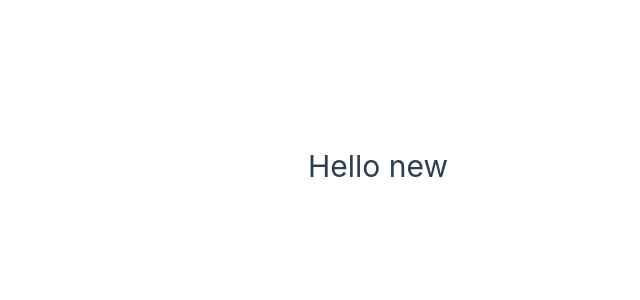
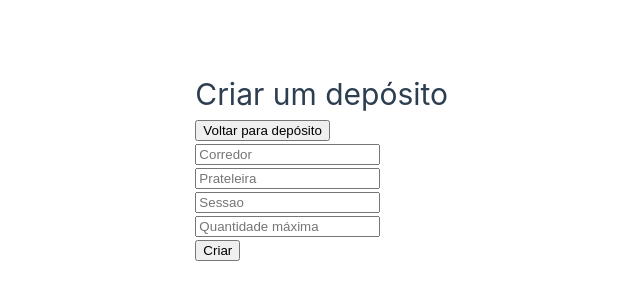
Before and after one commit to nycolexavier/agiliza, a Vue app: page /dashboard/deposito/new in a window 1280 px wide. Shown: the part 234-534 px from the top of the page, without its empty margins (192-832 px from the left). Built offline with nearby package versions, Linux system fonts and the light colour scheme; the HTML template or start-up script is replaced by a standard one.

Commit message:
feat: get e post do deposito

```diff
--- a/db.json
+++ b/db.json
@@ -265,6 +265,48 @@
       "prateleira": "15",
       "sessao": "8",
       "quantidadeMaxima": 50
+    },
+    {
+      "id": "e41c",
+      "corredor": "",
+      "prateleira": "",
+      "sessao": "",
+      "quantidadeMaxima": ""
+    },
+    {
+      "id": "63db",
+      "corredor": "",
+      "prateleira": "",
+      "sessao": "",
+      "quantidadeMaxima": ""
+    },
+    {
+      "id": "2f6b",
+      "corredor": "A",
+      "prateleira": "31",
+      "sessao": "212",
+      "quantidadeMaxima": "22222"
+    },
+    {
+      "id": "aee2",
+      "corredor": "A",
+      "prateleira": "31",
+      "sessao": "212",
+      "quantidadeMaxima": "22222"
+    },
+    {
+      "id": "9c5e",
+      "corredor": "A",
+      "prateleira": "31",
+      "sessao": "212",
+      "quantidadeMaxima": "22222"
+    },
+    {
+      "id": "d8cb",
+      "corredor": "A",
+      "prateleira": "31",
+      "sessao": "212",
+      "quantidadeMaxima": "22222"
     }
   ],
   "lotes": [
--- a/src/pages/dashboard/Deposito/Deposito.vue
+++ b/src/pages/dashboard/Deposito/Deposito.vue
@@ -9,8 +9,12 @@ export default {
   setup(props, ctx) {
     const router = useRouter();
 
-    function irParaDepositoEdicao(id: number) {
-      router.push(`/dashboard/fornecedores/${id}`);
+    function irParaDepositoVer(id: number) {
+      router.push(`/dashboard/deposito/${id}`);
+    }
+
+    function irParaDepositoCriar(){
+      router.push(`/dashboard/deposito/new`)
     }
 
     function irParaODashboard() {
@@ -30,7 +34,8 @@ export default {
     });
 
     return {
-      irParaDepositoEdicao,
+      irParaDepositoCriar,
+      irParaDepositoVer,
       irParaODashboard,
       tabela,
     };
@@ -43,6 +48,10 @@ export default {
     <h1>Página de Deposito</h1>
 
     <br />
+
+    <button @click="irParaDepositoCriar">Adicionar Deposito</button>
+
+    <br>
 
     <button @click="irParaODashboard">Dashboard</button>
 
@@ -64,7 +73,7 @@ export default {
           <td>{{ item.quantidadeMaxima }}</td>
 
           <td>
-            <button @click="irParaDepositoEdicao(item.id)">Editar</button>
+            <button @click="irParaDepositoVer(item.id)">Ver</button>
           </td>
         </tr>
       </tbody>
--- /dev/null
+++ b/src/pages/dashboard/Deposito/criar/DepositoCriar.vue
@@ -0,0 +1,55 @@
+<script lang="ts">
+import api from '@/services/api';
+import { useRouter } from 'vue-router';
+export default {
+  setup(props, ctx) {
+    const router = useRouter();
+
+    function irParaODeposito() {
+      router.push(`/dashboard/deposito`);
+    }
+
+    let form = {
+      corredor: '',
+      prateleira: '',
+      sessao: '',
+      quantidadeMaxima: '',
+    };
+
+    async function enviarForm() {
+      const response = await api.post(`/deposito`, {
+        corredor: form.corredor,
+        prateleira: form.prateleira,
+        sessao: form.sessao,
+        quantidadeMaxima: form.quantidadeMaxima,
+      });
+    }
+
+    return { form, enviarForm, irParaODeposito };
+  },
+};
+</script>
+
+<template>
+  <div>
+    <h1>Criar um depósito</h1>
+
+    <button @click="irParaODeposito">Voltar para depósito</button>
+
+    <form @click.prevent="enviarForm">
+      <input v-model="form.corredor" type="text" placeholder="Corredor" />
+      <br />
+      <input v-model="form.prateleira" type="text" placeholder="Prateleira" />
+      <br />
+      <input v-model="form.sessao" type="text" placeholder="Sessao" />
+      <br />
+      <input
+        v-model="form.quantidadeMaxima"
+        type="text"
+        placeholder="Quantidade máxima"
+      />
+      <br />
+      <button>Criar</button>
+    </form>
+  </div>
+</template>
--- a/src/pages/dashboard/Deposito/editar/DepositoEditar.vue
+++ /dev/null
@@ -1,20 +0,0 @@
-<script lang="ts">
-import { computed } from 'vue';
-import { useRoute } from 'vue-router';
-export default {
-  setup(props, ctx) {
-    const route = useRoute();
-    const id = computed(() => route.params.id);
-
-    return {
-      id,
-    };
-  },
-};
-</script>
-
-<template>
-  <div>
-    <h1>Hello {{ id }}</h1>
-  </div>
-</template>
--- /dev/null
+++ b/src/pages/dashboard/Deposito/ver/DepositoVer.vue
@@ -0,0 +1,64 @@
+<script lang="ts">
+import Footer from '@/components/footer/Footer.vue';
+import type { Deposito } from '@/interfaces/Deposito/Deposito';
+import api from '@/services/api';
+import { computed, onMounted, ref } from 'vue';
+import { useRoute, useRouter } from 'vue-router';
+export default {
+  setup(props, ctx) {
+    const route = useRoute();
+    const router = useRouter();
+    const id = computed(() => route.params.id);
+
+    const deposito = ref<Deposito | null>(null);
+
+    function irParaoDeposito() {
+      router.push(`/dashboard/deposito`);
+    }
+
+    async function verDeposito() {
+      const response = await api.get(`/deposito/${id.value}`);
+      deposito.value = response.data;
+    }
+
+    onMounted(() => {
+      verDeposito();
+    });
+
+    return {
+      id,
+      deposito,
+      irParaoDeposito,
+    };
+  },
+};
+</script>
+
+<template>
+  <div>
+    <h1>Olá {{ id }}</h1>
+
+    <button @click="irParaoDeposito">Voltar pro deposito</button>
+
+    <table>
+      <thead>
+        <tr>
+          <th>Corredor</th>
+          <th>Prateleira</th>
+          <th>Sessão</th>
+          <th>Quantidade Máxima</th>
+        </tr>
+      </thead>
+
+      <tbody>
+        <tr>
+          <td>{{ deposito?.corredor }}</td>
+          <td>{{ deposito?.prateleira }}</td>
+          <td>{{ deposito?.sessao }}</td>
+          <td>{{ deposito?.quantidadeMaxima }}</td>
+        </tr>
+      </tbody>
+    </table>
+    <Footer />
+  </div>
+</template>
--- a/src/pages/dashboard/Produtos/criar/ProdutoCriar.vue
+++ b/src/pages/dashboard/Produtos/criar/ProdutoCriar.vue
@@ -1,9 +1,16 @@
 <script lang="ts">
 import api from '@/services/api';
 import { reactive } from 'vue';
+import { useRouter } from 'vue-router';
 
 export default {
   setup(props, ctx) {
+
+    const router = useRouter();
+    function irParaOProduto(){
+      router.push(`/dashboard/produtos`)
+    }
+
     let form = reactive({
       nome: '',
       sku: '',
@@ -32,6 +39,7 @@ export default {
     return {
       form,
       enviarForm,
+      irParaOProduto
     };
   },
 };
@@ -40,6 +48,8 @@ export default {
 <template>
   <div>
     <h1>Criar um produto</h1>
+
+    <button @click="irParaOProduto" >Produto</button>
 
     <form @submit.prevent="enviarForm" action="">
       <input v-model="form.nome" type="text" placeholder="Nome" />
--- a/src/router/index.ts
+++ b/src/router/index.ts
@@ -8,13 +8,14 @@ import Deposito from '@/pages/dashboard/Deposito/Deposito.vue';
 import Usuarios from '@/pages/dashboard/Usuarios/Usuarios.vue';
 import Lotes from '@/pages/dashboard/Lotes/Lotes.vue';
 import FornecedorEditar from '@/pages/dashboard/Fornecedores/editar/FornecedorEditar.vue';
-import DepositoEditar from '@/pages/dashboard/Deposito/editar/DepositoEditar.vue';
 import LotesEditar from '@/pages/dashboard/Lotes/editar/LotesEditar.vue';
 import UsuarioCriar from '@/pages/dashboard/Usuarios/criar/UsuarioCriar.vue';
 import UsuarioVer from '@/pages/dashboard/Usuarios/ver/UsuarioVer.vue';
 import ProdutosVer from '@/pages/dashboard/Produtos/ver/ProdutosVer.vue';
 import FornecedorCriar from '@/pages/dashboard/Fornecedores/criar/FornecedorCriar.vue';
 import ProdutoCriar from '@/pages/dashboard/Produtos/criar/ProdutoCriar.vue';
+import DepositoVer from '@/pages/dashboard/Deposito/ver/DepositoVer.vue';
+import DepositoCriar from '@/pages/dashboard/Deposito/criar/DepositoCriar.vue';
 
 const router = createRouter({
   history: createWebHistory(import.meta.env.BASE_URL),
@@ -39,7 +40,7 @@ const router = createRouter({
       name: 'produtos-ver',
       component: ProdutosVer,
     },
-        {
+    {
       path: '/dashboard/produtos/new',
       name: 'produtos-new',
       component: ProdutoCriar,
@@ -66,8 +67,13 @@ const router = createRouter({
     },
     {
       path: '/dashboard/deposito/:id',
-      name: 'deposito-editar',
-      component: DepositoEditar,
+      name: 'deposito-ver',
+      component: DepositoVer,
+    },
+    {
+      path: '/dashboard/deposito/new',
+      name: 'deposito-criar',
+      component: DepositoCriar,
     },
     {
       path: '/dashboard/usuarios',
```
